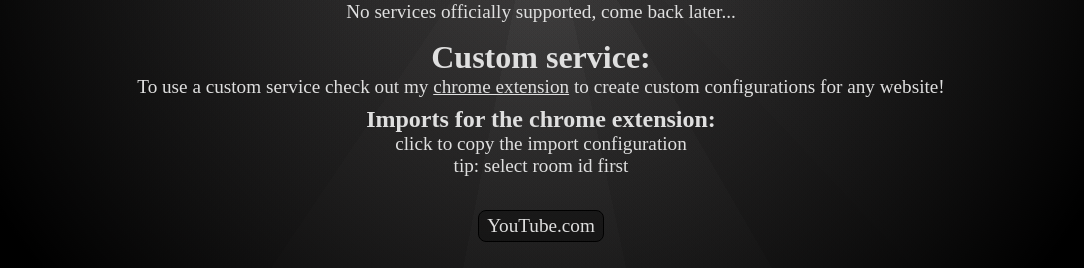
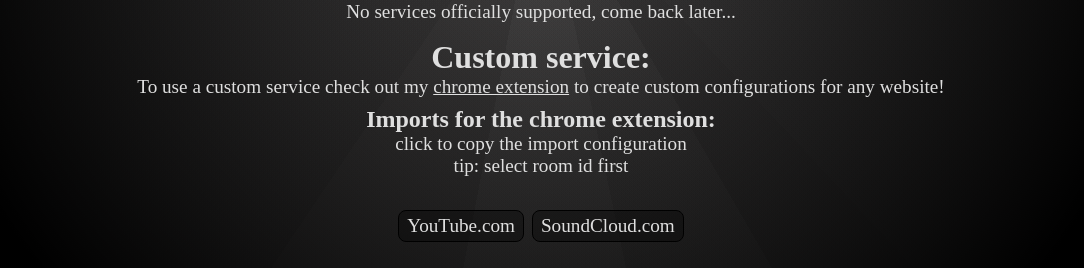
Before and after one commit to Yazaar/MusicLink, a Flask app: page /MusicLink in a window 1280 px wide. Shown: the part 532-800 px from the top of the page, without its empty margins (99-1183 px from the left). Run offline with Flask 2, Linux system fonts and the light colour scheme; some libraries are stand-ins or nearby versions.

Commit message:
soundcloud support

```diff
--- a/static/js/index.js
+++ b/static/js/index.js
@@ -6,7 +6,8 @@
     var HTMLAgentCopy = document.querySelector('#HTMLAgentCopyResponse');
 
     var HTMLAgentConfigs = {
-        youtube: {"elements":[{"name":"title","path":"#info-contents .title","type":"text"},{"name":"author","path":"#upload-info #channel-name a","type":"text"},{"name":"totalTime","path":"video","type":"playerduration"},{"name":"currentTime","path":"video","type":"playertime"},{"name":"YTthumbnail","property":"v","type":"URLParam"}],"name":"YouTube","responseFormat":"","responseFormatDummy":"","website":"www.youtube.com/watch"}
+        youtube: {"elements":[{"name":"title","path":"#info-contents .title","type":"text"},{"name":"author","path":"#upload-info #channel-name a","type":"text"},{"name":"totalTime","path":"video","type":"playerduration"},{"name":"currentTime","path":"video","type":"playertime"},{"name":"YTthumbnail","property":"v","type":"URLParam"}],"name":"YouTube","responseFormat":"","responseFormatDummy":"","website":"www.youtube.com/watch"},
+        soundcloud: {"elements":[{"name":"title","path":".playbackSoundBadge__title a span:nth-child(2)","type":"text"},{"name":"author","path":".playbackSoundBadge__titleContextContainer a","type":"text"},{"name":"totalTime","path":".playbackTimeline__progressBackground","property":"width","type":"cssprocessed"},{"name":"currentTime","path":".playbackTimeline__progressBar","property":"width","type":"cssprocessed"},{"name":"CSSURLthumbnail","path":".playbackSoundBadge div.image span","property":"background-image","type":"cssstyle"}],"name":"SoundCloud","responseFormat":"","responseFormatDummy":"","website":"soundcloud.com"}
     };
 
     var defaultKeyValues = 'abcdefghijklmnopqrstuvwxyzABCDEFGHIJKLMNOPQRSTUVWXYZ123456789';
--- a/templates/MusicLink.html
+++ b/templates/MusicLink.html
@@ -40,6 +40,7 @@
             <p id="HTMLAgentCopyResponse" class="pushDown">COPY COMPLETE</p>
             <div id="HTMLAgentConfigs">
                 <div class="configBTN" data-site="youtube">YouTube.com</div>
+                <div class="configBTN" data-site="soundcloud">SoundCloud.com</div>
             </div>
         </div>
     </div>
```
